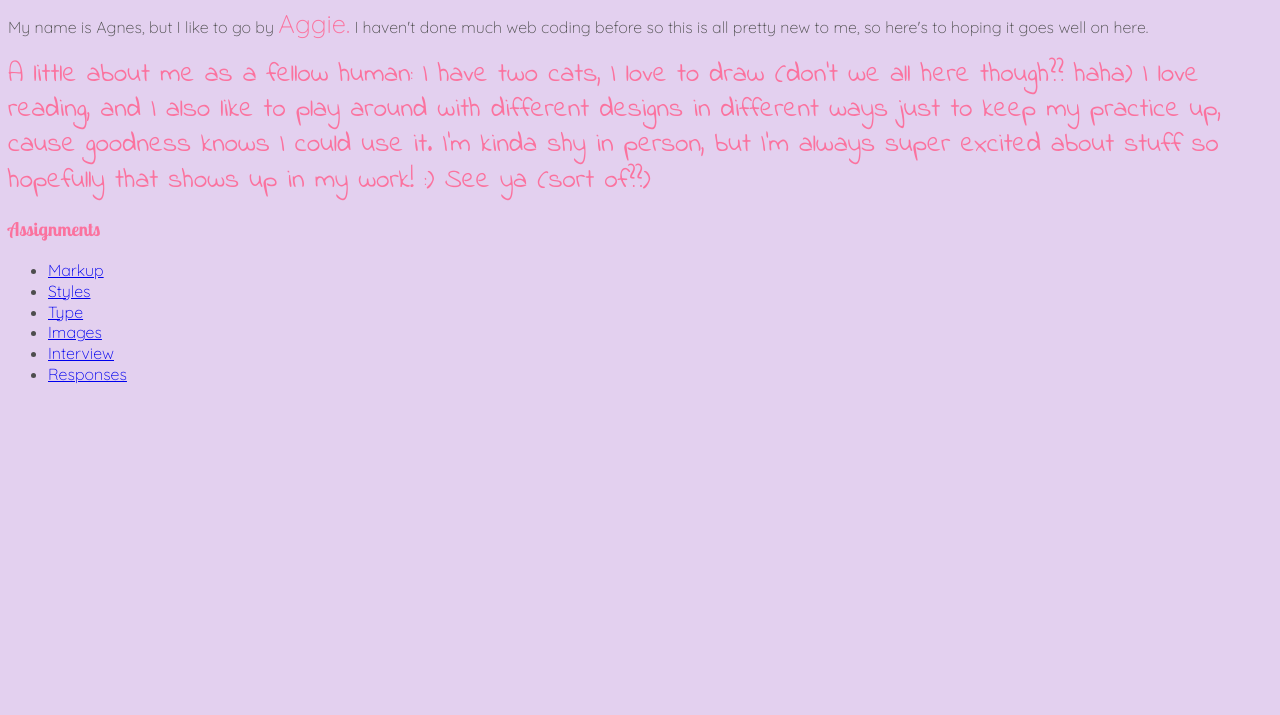
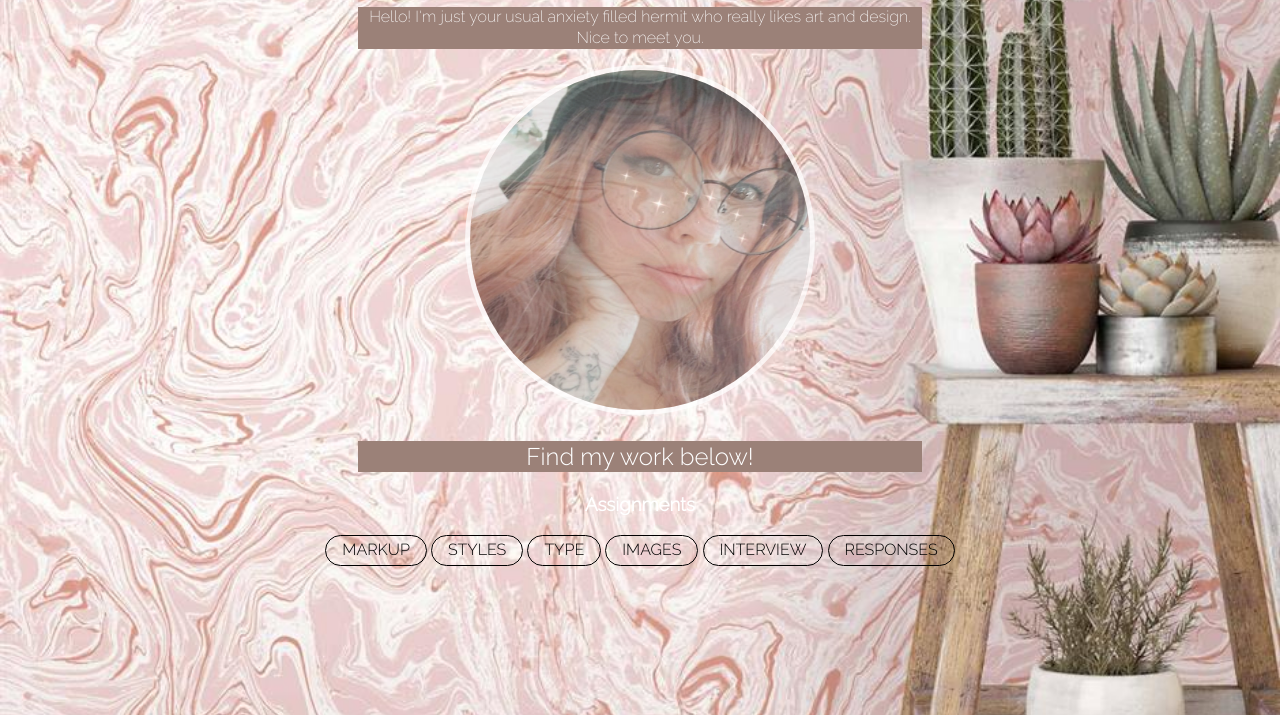
Before and after one commit to Aggie-Z/DSGN1374, a plain HTML site: page index.html in a window 1280 px wide. Shown: the part 85-800 px from the top of the page. Drawn offline with Linux system fonts and the light colour scheme.

Commit message:
New Front Site

```diff
--- a/index.html
+++ b/index.html
@@ -2,37 +2,31 @@
 <head>
   <title>DSGN 1374</title>
   <link href="styles.css" rel="stylesheet">
-  <link href="https://fonts.googleapis.com/css2?family=Indie+Flower&family=Lobster+Two:wght@700&family=Quicksand:wght@300&display=swap" rel="stylesheet">
+  <link rel="preconnect" href="https://fonts.gstatic.com">
+  <link href="https://fonts.googleapis.com/css2?family=Raleway:wght@100;200;300&display=swap" rel="stylesheet">
 </head>
 <body>
 
-  <h1><span class="titles">Hello all!</span></h1>
+  <h1>AGGIE</h1>
 
-  <p>My name is Agnes, but I like to go by <span class="emphasize">Aggie.</span> I haven't done much web coding before so this is all pretty new to me, so here's to hoping it goes well on here.</p>
+  <p>Hello! I'm just your usual anxiety filled hermit who really likes art and design. Nice to meet you.</p>
 
-  <p><span class="notes">A little about me as a fellow human: I have two cats, I love to draw (don't we all here though?? haha) I love reading, and I also like to play around with different designs in different ways just to keep my practice up, cause goodness knows I could use it.
-  I'm kinda shy in person, but I'm always super excited about stuff so hopefully that shows up in my work! :) See ya (sort of??)</span></p>
+  <img src="img/me.jpg" alt="myself" class="img-edit">
+
+  <h2>Find my work below!</h2>
 
   <h3><span class="titles">Assignments</span></h3>
-  <ul>
-    <li>
-      <a href="markup/index.html">Markup</a>
-    </li>
-    <li>
-      <a href="styles/index.html">Styles</a>
-    </li>
-    <li>
-      <a href="type/index.html">Type</a>
-    </li>
-    <li>
-      <a href="images/index.html">Images</a>
-    </li>
-    <li>
-      <a href="interview/index.html">Interview</a>
-    </li>
-    <li>
-      <a href="responses/index.html">Responses</a>
-    </li>
-  </ul>
+
+      <a href="markup/index.html" class="button">Markup</a>
+
+      <a href="styles/index.html" class="button">Styles</a>
+
+      <a href="type/index.html" class="button">Type</a>
+
+      <a href="images/index.html" class="button">Images</a>
+
+      <a href="interview/index.html" class="button">Interview</a>
+
+      <a href="responses/index.html" class="button">Responses</a>
 
 </body>
--- a/styles.css
+++ b/styles.css
@@ -8,24 +8,74 @@ body {
   max-width: 100%;
   margin: 0;
   padding: 0.5em;
-  background: #e3d0ef;
-  color: #4d4d4d;
-  font-family:'Quicksand', sans-serif;
+  background: white;
+  background-image: url(img/webbackground.jpg);
+  background-size: 100%;
+  background-origin: center;
+  background-repeat: no-repeat;
+  background-attachment: fixed;
+  color: white;
+  font-family: 'Raleway', sans-serif;
+  text-align: center;
 }
 
-.emphasize {
-  color: #fb729e;
-  font-size: 1.6em;
-  ;
+h1 {
+  background-color: #9b8178;
+  margin-left: 350px;
+  margin-right: 350px;
 }
 
-.notes {
-  color: #fb729e;
-  font-family: 'Indie Flower', cursive;
-  font-size: 1.7em;
+h2 {
+  font-weight: 300;
+  background-color: #9b8178;
+  margin-left: 350px;
+  margin-right: 350px;
 }
 
-.titles {
-  font-family: 'Lobster Two', cursive;
-  color: #fb729e;
+p {
+  font-weight: 200;
+  background-color: #9b8178;
+  margin-left: 350px;
+  margin-right: 350px;
 }
+
+a {
+  color: black;
+  text-decoration: underline;
+  transition: all 0.3s;
+}
+
+a:hover {
+  color: purple;
+  text-decoration: none;
+}
+
+.button {
+  border: 1px solid black;
+  border-radius: 2em;
+  padding: 0.25em 1em;
+  text-decoration: none;
+  text-transform: uppercase;
+  display: inline-block;
+  margin: 0 0 1em 0;
+}
+
+.button:hover {
+  background-color: #9b8178;
+  color: white;
+}
+
+.img-edit {
+    width: 350px;
+    height: 350px;
+    border-radius: 50%;
+    border: 5px solid;
+    border-color: white;
+    opacity: 0.7;
+}
+
+.img-edit:hover {
+  opacity: 1.0;
+}
+
+}
```
Also changed, not shown: img/me.jpg (added), img/webbackground.jpg (added).
